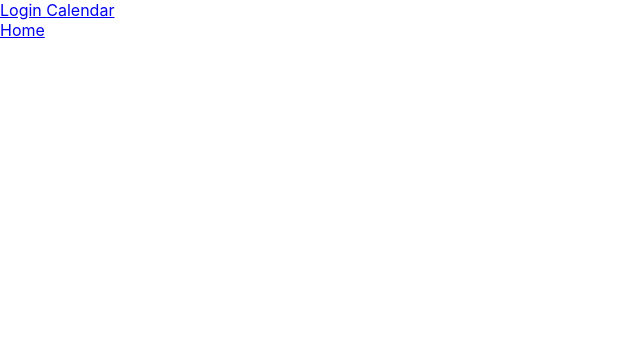
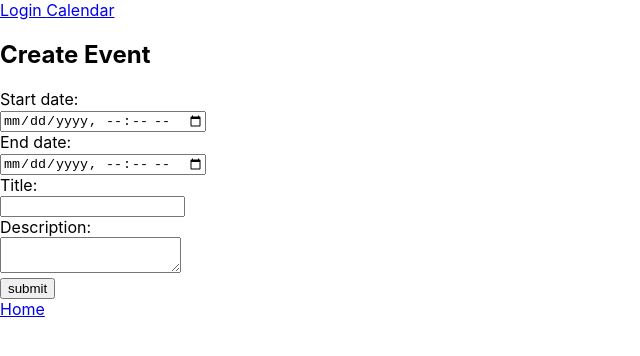
Before and after one commit to Jonrunar95/Calendar-HBV501, a React (Create React App) app in the folder front-end/: page /event/new in a window 1280 px wide. Shown: the top 356 px of the page, without its empty margins (0-640 px from the left). Built offline with nearby package versions, Linux system fonts and the light colour scheme.

Commit message:
react dót

```diff
--- a/front-end/src/App.js
+++ b/front-end/src/App.js
@@ -7,6 +7,8 @@ import Home from './routes/home';
 import Calendar from './routes/calendar';
 import Users from './routes/users';
 import CreateUser from './routes/createUser';
+import CreateEvent from './routes/createEvent';
+import UpdateEvent from './routes/updateEvent';
 import Login from './routes/login';
 import Navigation from './components/navigation';
 import Back from './components/back';
@@ -22,10 +24,13 @@ class App extends Component {
             <BrowserRouter>
               <Switch>
                 <Route path="/" exact component={Home} />
+                <Route exact path='/event/new' component={CreateEvent}/>
+                <Route exact path='/event/update/:id' component={UpdateEvent}/>
                 <Route exact path="/Calendar" component={Calendar} />
                 <Route exact path="/Users" component={Users} />
                 <Route exact path='/register' component={CreateUser}/>
                 <Route exact path='/login' component={Login}/>
+
               </Switch>
             </BrowserRouter>
             <Back/>
--- /dev/null
+++ b/front-end/src/components/EventCreate/eventCreate.js
@@ -0,0 +1,168 @@
+import React, { Component } from 'react';
+import api from '../../api.js';
+
+
+class EventCreate extends Component {
+  constructor(props) {
+    super(props);
+
+    const { data } = props;
+
+    if (data) {
+      this.state = {
+        startDate: data.startDate ? data.startDate.replace(/\+.*/, '') : '',
+        endDate: data.endDate ? data.endDate.replace(/\+.*/, '') : '',
+        title: data.title ? data.title : '',
+        description: data.description ? data.description : '',
+        error: '',
+        data: null,
+      };
+    } else {
+      this.state = {
+        startDate: '',
+        endDate: '',
+        title: '',
+        description: '',
+        error: '',
+        data: null,
+      };
+    }
+
+
+    this.changeStartDate = this.changeStartDate.bind(this);
+    this.changeEndDate = this.changeEndDate.bind(this);
+    this.changeTitle = this.changeTitle.bind(this);
+    this.changeDescription = this.changeDescription.bind(this);
+    this.handleSubmit = this.handleSubmit.bind(this);
+  }
+
+  changeStartDate(event) {
+    console.log(event.target.value);
+    this.setState({startDate: event.target.value});
+  }
+  changeEndDate(event) {
+    this.setState({endDate: event.target.value});
+  }
+  changeTitle(event) {
+    this.setState({title: event.target.value});
+  }
+  changeDescription(event) {
+    this.setState({description: event.target.value});
+  }
+
+  async handleSubmit(event) {
+    event.preventDefault();
+    const {
+      startDate,
+      endDate,
+      title,
+      description,
+    } = this.state;
+
+    const {
+      url
+    } = this.props;
+
+    const data = {
+      startDate: new Date(startDate).getTime(),
+      endDate: new Date(endDate).getTime(),
+      title,
+      description,
+    };
+
+    const response = await api.post(url, data);
+
+    const { status } = response;
+
+    if (status === 200) {
+      this.setState({ data: response.data });
+    } else {
+      this.setState({ error: response.data.message });
+    }
+
+
+  }
+
+
+  render(){
+
+    const {
+      startDate,
+      endDate,
+      title,
+      description,
+      error,
+      data,
+    } = this.state
+
+    if (data) {
+      return (
+        <div>
+          <p> {data.id} </p>
+          <p> {data.title} </p>
+          <p> Start Date: {data.startDate} </p>
+          <p> End Date: {data.endDate} </p>
+        </div>
+      )
+    }
+
+
+    return (
+      <div>
+        <h2 className="margin_div">Create Event</h2>
+        <div className="change_div">
+          <p> {error} </p>
+          <form>
+            <div className="margin_div">
+              <label  className="book_edit_label">
+                <div>
+                  Start date:
+                </div>
+                <div>
+                  <input className="input username" type='datetime-local' value={startDate} onChange={this.changeStartDate}/>
+                </div>
+              </label>
+            </div>
+            <div className="margin_div">
+              <label className="book_edit_label">
+                <div>
+                  End date:
+                </div>
+                <div>
+                  <input className="book_edit_input" type='datetime-local' value={endDate} onChange={this.changeEndDate}/>
+                </div>
+              </label>
+            </div>
+            <div className="margin_div">
+              <label>
+                <div>
+                  Title:
+                </div>
+                <div>
+                  <input className="book_edit_desc" type='text' value={title} onChange={this.changeTitle}/>
+                </div>
+              </label>
+            </div>
+            <div className="margin_div">
+            </div>
+            <div className="margin_div">
+              <label className="book_edit_label">
+                <div>
+                  Description:
+                </div>
+                <div>
+                  <textarea className="book_edit_input" value={description} onChange={this.changeDescription}/>
+                </div>
+              </label>
+            </div>
+            <div>
+              <input className='submit' type='submit' value='submit' onClick={this.handleSubmit}></input>
+            </div>
+          </form>
+        </div>
+      </div>
+    );
+  }
+}
+
+export default EventCreate;
--- /dev/null
+++ b/front-end/src/components/EventCreate/index.js
@@ -0,0 +1,2 @@
+import EventCreate from './eventCreate';
+export default EventCreate;
--- /dev/null
+++ b/front-end/src/components/User/User.js
@@ -0,0 +1,26 @@
+import React, { Component } from 'react';
+
+class User extends Component {
+
+  constructor(props) {
+    super(props);
+    const { username, name } = props;
+    this.state = {
+      username,
+      name,
+    }
+  }
+
+  render(){
+    const { username, name } = this.state;
+
+    return (
+      <div>
+        <h3> {name} </h3>
+        <p> {username} </p>
+      </div>
+    );
+  }
+}
+
+export default User;
--- /dev/null
+++ b/front-end/src/components/User/index.js
@@ -0,0 +1,2 @@
+import User from './User';
+export default User;
--- /dev/null
+++ b/front-end/src/routes/createEvent/createEvent.js
@@ -0,0 +1,11 @@
+import React, { Component } from 'react';
+import EventCreate from '../../components/EventCreate';
+
+class CreateEvent extends Component {
+
+  render(){
+    return (<EventCreate url='/event'/>);
+  }
+}
+
+export default CreateEvent;
--- /dev/null
+++ b/front-end/src/routes/createEvent/index.js
@@ -0,0 +1,2 @@
+import CreateEvent from './createEvent';
+export default CreateEvent;
--- /dev/null
+++ b/front-end/src/routes/updateEvent/index.js
@@ -0,0 +1,2 @@
+import UpdateEvent from './updateEvent';
+export default UpdateEvent;
--- /dev/null
+++ b/front-end/src/routes/updateEvent/updateEvent.js
@@ -0,0 +1,48 @@
+import React, { Component } from 'react';
+import EventCreate from '../../components/EventCreate';
+import api from '../../api';
+
+class UpdateEvent extends Component {
+  state = { data: null, loading: true, error: false, errorMsg: '' };
+
+  async componentDidMount() {
+    const { pathname } = this.props.location;
+    const id = pathname.split('/')[3];
+
+    try {
+      const { data, status } = await api.get(`/event/${id}`);
+      if (status === 200) {
+        this.setState({ data: data, loading: false });
+      } else {
+        this.setState({ loading: false, errorMsg: data.message });
+      }
+    }
+    catch (e) {
+      console.error(e);
+      this.setState({ loading: false, error: true });
+    }
+  }
+
+  render(){
+    const { pathname } = this.props.location;
+    const id = pathname.split('/')[3];
+
+    const { data, loading, error, errorMsg } = this.state;
+
+    if (loading) {
+      return (<div> Sæki gögn... </div>);
+    }
+
+    if (error) {
+      return (<div> Villa við að sækja gögn </div>);
+    }
+
+    if (errorMsg) {
+      return (<p> {errorMsg} </p>);
+    }
+
+    return (<EventCreate data={data} url={`/event/${id}`}/>);
+  }
+}
+
+export default UpdateEvent;
--- a/front-end/src/routes/users/Users.js
+++ b/front-end/src/routes/users/Users.js
@@ -1,4 +1,6 @@
 import React, { Component } from 'react';
+import api from '../../api';
+import User from '../../components/User';
 
 class Users extends Component {
 
@@ -9,7 +11,7 @@ class Users extends Component {
       loading: true,
       error: false,
     };
-    this.getEvents = this.getEvents.bind(this);
+    this.getUsers = this.getUsers.bind(this);
   }
 
   async componentDidMount() {
@@ -23,14 +25,13 @@ class Users extends Component {
   }
 
   async fetchData () {
-    const response = await fetch('http://localhost:8080/user')
-    const data = await response.json();
-    return data;
+    const response = api.get('/users');
+    return response;
   }
 
-  getEvents(data) {
+  getUsers(data) {
     const cat = data.map((user) =>
-      <div>
+      <div key={user.id}>
         <p>{user.username}</p>
       </div>
     )
@@ -38,8 +39,9 @@ class Users extends Component {
   }
 
   render() {
-    const { data, loading, error } = this.state
-    console.log(data)
+    const { data, loading, error } = this.state;
+
+
 
     if (loading) {
       return (<div>Hleð inn gögnum...</div>);
@@ -49,9 +51,12 @@ class Users extends Component {
       return (<div>Villa við að sækja gögn</div>);
     }
 
+    const { data: userList } = data;
     return (
         <div>
-            {this.getEvents(data)}
+          {userList.map((user) =>
+            (<User key={user.id} username={user.username} name={user.name}/>)
+          )}
         </div>
     );
   }
```
Also changed, not shown: front-end/src/routes/createEvent/createEvent.css (added).
